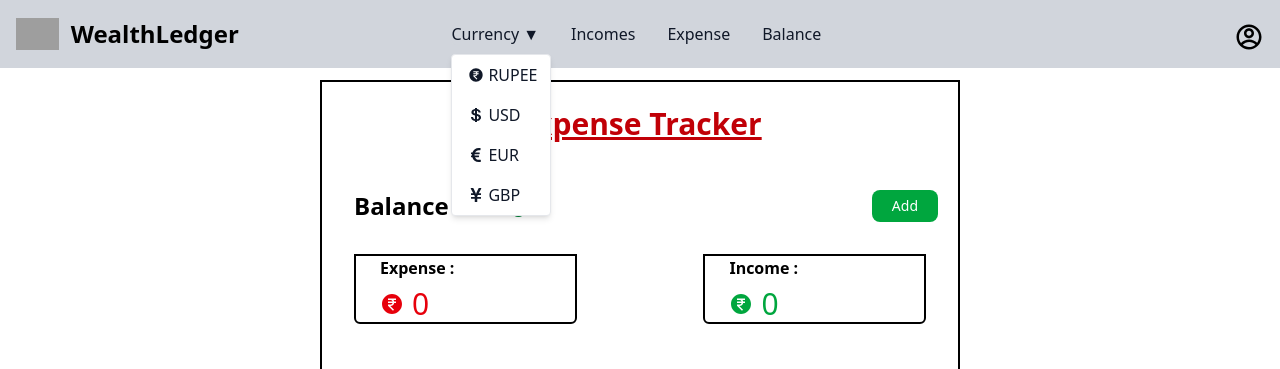
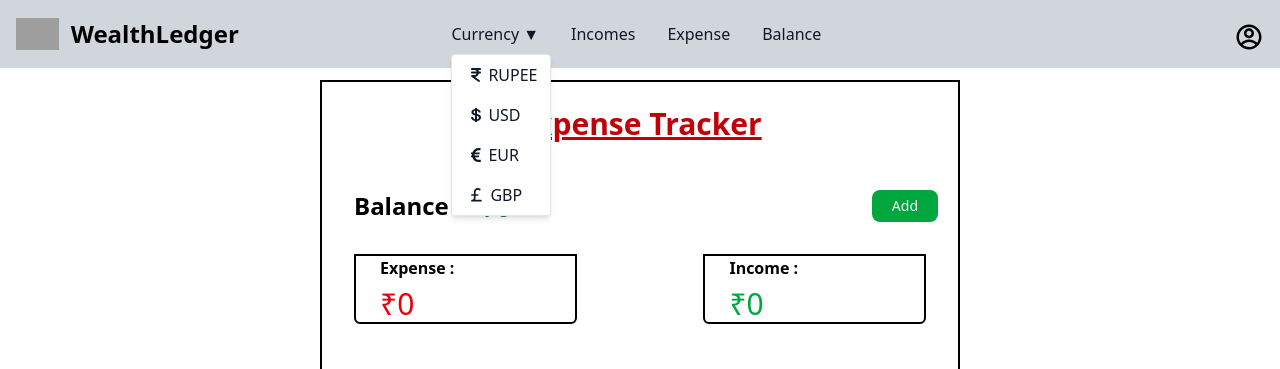
Before and after one commit to gvinaykumar1999/vite-exp-track, a React (Vite) app: page /accounts in a window 1280 px wide. Both pictures are taken after a click on the button "Currency ▼". Shown: the top 369 px of the page. Built offline with nearby package versions, Linux system fonts and the light colour scheme; grey boxes are pictures that could not be loaded.

Commit message:
27/5/25-- 2

```diff
--- a/src/Accounts.jsx
+++ b/src/Accounts.jsx
@@ -1,6 +1,7 @@
 import React from "react";
 import { useState } from "react";
 import { RiMoneyRupeeCircleFill } from "react-icons/ri";
+import { useCurrency } from "./CurrencyContext";
 
 const Accounts = () => {
   // Define state for multiple input fields
@@ -85,6 +86,10 @@ const Accounts = () => {
       data.moneySpend.toLowerCase().includes(searchTerm.toLowerCase())
   );
 
+  //added
+
+  const { currency } = useCurrency();
+
   return (
     <div className=" mt-5 m-auto border-2 w-[50%]">
       <h2 className=" text-center pt-6 pb-6 text-3xl font-bold text-red-700 underline">
@@ -101,7 +106,8 @@ const Accounts = () => {
                 : "text-red-700"
             }`}
           >
-            <RiMoneyRupeeCircleFill className="text-2xl" />
+            {/* <RiMoneyRupeeCircleFill className="text-2xl" /> */}
+            {currency}
             {totalIncome - totalExpense}
           </p>
         </div>
@@ -171,15 +177,16 @@ const Accounts = () => {
         <div className="w-[35%] pl-6 ml-8 text-balance border-2 rounded-b-md">
           <p className="font-bold mb-1.5"> Expense :</p>
           <p className="text-3xl text-center flex items-center gap-2 text-red-600">
-            <RiMoneyRupeeCircleFill className="text-2xl" />
+            {/* <RiMoneyRupeeCircleFill className="text-2xl" /> */}
+            {currency}
             {totalExpense.toFixed(0)}
           </p>
         </div>
         <div className="w-[35%] pl-6 mr-8 text-balance border-2 rounded-b-md">
           <p className="font-bold mb-1.5">Income :</p>
           <p className="text-3xl flex items-center gap-2 text-center text-green-600">
-            <RiMoneyRupeeCircleFill className="text-2xl" />
-
+            {/* <RiMoneyRupeeCircleFill className="text-2xl" /> */}
+            {currency}
             {totalIncome.toFixed(0)}
           </p>
         </div>
--- a/src/App.jsx
+++ b/src/App.jsx
@@ -10,10 +10,12 @@ import Contact from "./Contact";
 import Services from "./Services";
 import LandingPage from "./LandingPage";
 import Profile from "./Profile";
+import { CurrencyProvider } from "./CurrencyContext"; // adjust path
 
 const App = () => {
   return (
     <div>
+      <CurrencyProvider>
         <LandingNav />
         <div style={{ paddingTop: "60px" }}>
           <Routes>
@@ -29,6 +31,7 @@ const App = () => {
             <Route path="/accounts" element={<Accounts />} />
           </Routes>
         </div>
+      </CurrencyProvider>
     </div>
   );
 };
--- /dev/null
+++ b/src/CurrencyContext.jsx
@@ -0,0 +1,22 @@
+import React, { createContext, useState, useContext } from "react";
+
+// Create Context
+const CurrencyContext = createContext();
+
+// Custom Hook to use currency context
+export const useCurrency = () => useContext(CurrencyContext);
+
+// Provider Component
+export const CurrencyProvider = ({ children }) => {
+  const [currency, setCurrency] = useState("₹");
+
+  const handleCurrencyChange = (symbol) => {
+    setCurrency(symbol);
+  };
+
+  return (
+    <CurrencyContext.Provider value={{ currency, handleCurrencyChange }}>
+      {children}
+    </CurrencyContext.Provider>
+  );
+};
--- a/src/LandingNav.jsx
+++ b/src/LandingNav.jsx
@@ -7,8 +7,9 @@ import { LuSquareMenu } from "react-icons/lu";
 import { LiaAddressBook } from "react-icons/lia";
 import { IoLogoUsd } from "react-icons/io";
 import { FaEuroSign } from "react-icons/fa";
-import { FaYenSign } from "react-icons/fa";
-import { RiMoneyRupeeCircleFill } from "react-icons/ri";
+import { PiCurrencyGbpBold } from "react-icons/pi";
+import { FaIndianRupeeSign } from "react-icons/fa6";
+import { useCurrency } from "./CurrencyContext"; // adjust path
 
 const LandingNav = () => {
   const navigate = useNavigate();
@@ -53,6 +54,8 @@ const LandingNav = () => {
   };
 
   const [isOpen, setIsOpen] = useState(false);
+  // added
+  const { handleCurrencyChange } = useCurrency();
 
   return (
     <div>
@@ -178,27 +181,40 @@ const LandingNav = () => {
                   {isOpen && (
                     <ul className="absolute left-0 mt-2 w-25 bg-white dark:bg-gray-800 border border-gray-200 dark:border-gray-700 rounded shadow-md ">
                       <li>
-                        <button className="flex items-center gap-1 pl-4 pr-3 py-2 hover:bg-gray-100 dark:hover:bg-gray-700 text-gray-900 dark:text-white">
-                          <RiMoneyRupeeCircleFill />
+                        {/* added */}
+                        <button
+                          className="flex items-center gap-1 pl-4 pr-3 py-2 hover:bg-gray-100 dark:hover:bg-gray-700 text-gray-900 dark:text-white"
+                          onClick={() => handleCurrencyChange("₹")}
+                        >
+                          <FaIndianRupeeSign />
                           RUPEE
                         </button>
                       </li>
                       <li>
-                        <button className="flex items-center gap-1 pl-4 pr-[30px] py-2 hover:bg-gray-100 dark:hover:bg-gray-700 text-gray-900 dark:text-white">
+                        <button
+                          className="flex items-center gap-1 pl-4 pr-[30px] py-2 hover:bg-gray-100 dark:hover:bg-gray-700 text-gray-900 dark:text-white"
+                          onClick={() => handleCurrencyChange("$")}
+                        >
                           <IoLogoUsd />
                           USD
                         </button>
                       </li>
                       <li>
-                        <button className="flex items-center gap-1 pl-4 pr-8 py-2 hover:bg-gray-100 dark:hover:bg-gray-700 text-gray-900 dark:text-white">
+                        <button
+                          onClick={() => handleCurrencyChange("€")}
+                          className="flex items-center gap-1 pl-4 pr-8 py-2 hover:bg-gray-100 dark:hover:bg-gray-700 text-gray-900 dark:text-white"
+                        >
                           <FaEuroSign />
                           EUR
                         </button>
                       </li>
 
                       <li>
-                        <button className="flex items-center gap-1 pl-4 pr-[30px] py-2 hover:bg-gray-100 dark:hover:bg-gray-700 text-gray-900 dark:text-white">
-                          <FaYenSign />
+                        <button
+                          onClick={() => handleCurrencyChange("£")}
+                          className="flex items-center gap-1 pl-4 pr-[28px] py-2 hover:bg-gray-100 dark:hover:bg-gray-700 text-gray-900 dark:text-white"
+                        >
+                          <PiCurrencyGbpBold className="text-lg" />
                           GBP
                         </button>
                       </li>
```
Lines whose indentation alone changed are shown as unchanged.
